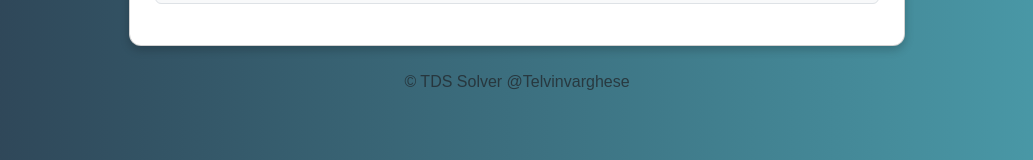
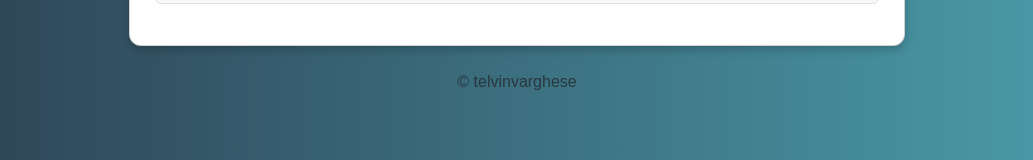
Before and after one commit to jayesh-bansal/TDSProject2FInal, a website: page index.html in a window 1280 px wide. Shown: the part 616-776 px from the top of the page, without its empty margins (123-1156 px from the left). Drawn offline with nearby package versions, Linux system fonts and the light colour scheme.

Commit message:
Add files via upload

```diff
--- a/index.html
+++ b/index.html
@@ -96,7 +96,7 @@
             </div>
         </div>
         <div class="text-center mt-4 text-muted">
-            &copy; TDS Solver @Telvinvarghese
+            &copy; telvinvarghese
         </div>
     </div>
 
```
